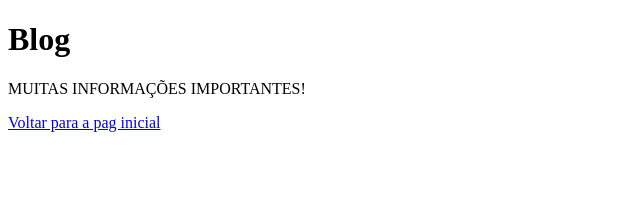
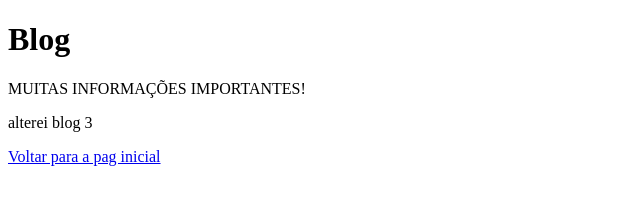
Before and after one commit to marciopires4050/aulatestegithub, a plain HTML site: page blog.html in a window 1280 px wide. Shown: the whole page, without its empty margins (0-640 px from the left). Drawn offline with Linux system fonts and the light colour scheme.

```diff
--- a/blog.html
+++ b/blog.html
@@ -11,6 +11,7 @@
 <body>
   <h1> Blog </h1>
   <P>MUITAS INFORMAÇÕES IMPORTANTES!</P>
+  <p>alterei blog 3</p>
   <a href="index.html">Voltar para a pag inicial</a>
 </body>
 
```
